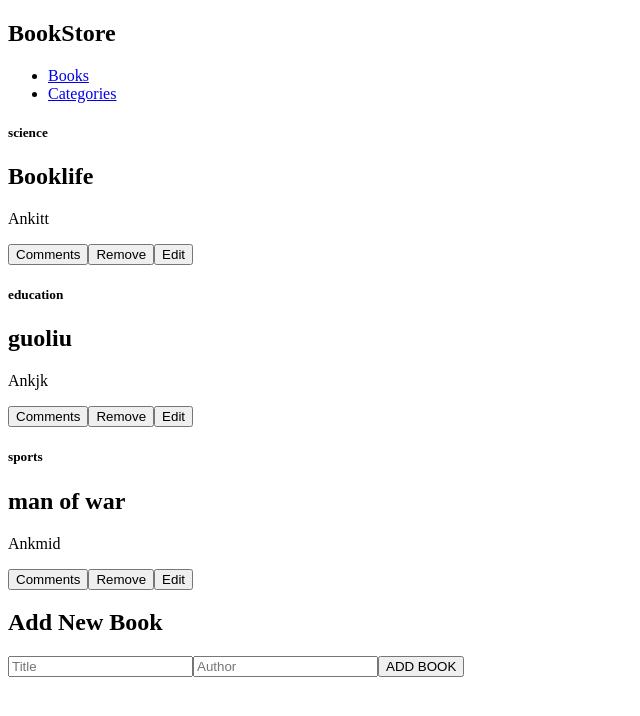
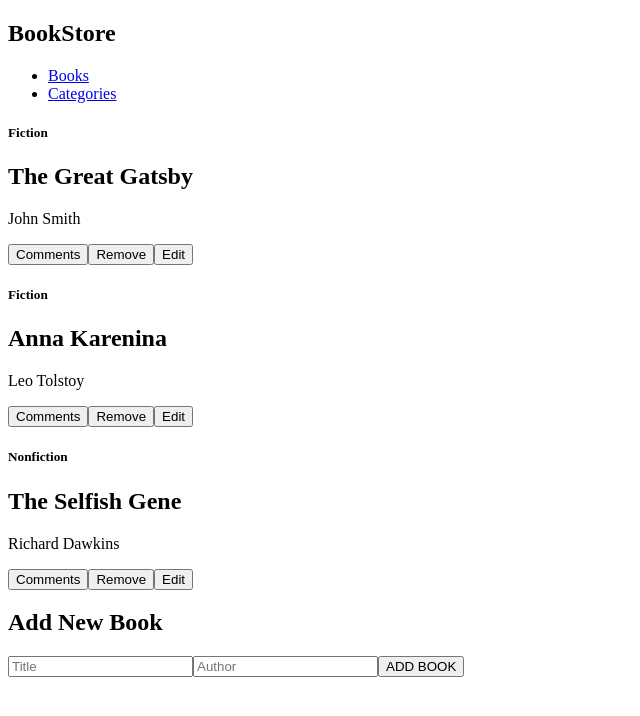
Before and after one commit to ankitt26/Bookstore, a React (Create React App) app: page / in a window 1280 px wide. Shown: the top 716 px of the page, without its empty margins (0-640 px from the left). Built offline with nearby package versions, Linux system fonts and the light colour scheme.

Commit message:
display books

```diff
--- a/src/components/AddNewBook.js
+++ b/src/components/AddNewBook.js
@@ -1,8 +1,6 @@
-import PropTypes from 'prop-types';
-
-const AddNewBook = ({ newbook }) => (
+const AddNewBook = () => (
   <>
-    <form onSubmit={() => { newbook(); }}>
+    <form onSubmit={() => {}}>
       <h2>Add New Book</h2>
       <input type="text" onChange={() => {}} placeholder="Title" required />
       <input type="text" onChange={() => {}} placeholder="Author" required />
@@ -10,9 +8,4 @@ const AddNewBook = ({ newbook }) => (
     </form>
   </>
 );
-
-AddNewBook.propTypes = {
-  newbook: PropTypes.func.isRequired,
-};
-
 export default AddNewBook;
--- a/src/components/Book.js
+++ b/src/components/Book.js
@@ -1,31 +1,31 @@
 import PropTypes from 'prop-types';
 
-const Book = ({ bookitem }) => {
-  const {
-    id, title, topic, author,
-  } = bookitem;
-  return (
+const Book = ({
+  id, title, author, category,
+}) => (
   <div className="book" id={id}>
-      <h5>{topic}</h5>
+    <h5>{category}</h5>
     <h2>{title}</h2>
     <p>{author}</p>
     <div className="buttons">
-        <button className="btn" type="submit">Comments</button>
-        <button className="btn" type="submit">Remove</button>
-        <button className="btn" type="submit">Edit</button>
+      <button className="btn" type="submit">
+        Comments
+      </button>
+      <button className="btn" type="submit">
+        Remove
+      </button>
+      <button className="btn" type="submit">
+        Edit
+      </button>
     </div>
-
   </div>
 );
-};
 
 Book.propTypes = {
-  bookitem: PropTypes.shape({
-    id: PropTypes.number.isRequired,
+  id: PropTypes.string.isRequired,
   title: PropTypes.string.isRequired,
-    topic: PropTypes.string.isRequired,
+  category: PropTypes.string.isRequired,
   author: PropTypes.string.isRequired,
-  }).isRequired,
 };
 
 export default Book;
--- a/src/components/Home.js
+++ b/src/components/Home.js
@@ -1,41 +1,24 @@
-import { useState } from 'react';
+import { useSelector } from 'react-redux';
 import AddNewBook from './AddNewBook';
 import Book from './Book';
 
 const Home = () => {
-  const [BookList, setBookList] = useState([
-    {
-      id: 1,
-      title: 'Booklife',
-      topic: 'science',
-      author: 'Ankitt',
-    },
-    {
-      id: 2,
-      title: 'guoliu',
-      topic: 'education',
-      author: 'Ankjk',
-    },
-    {
-      id: 3,
-      title: 'man of war',
-      topic: 'sports',
-      author: 'Ankmid',
-    },
-  ]);
-
-  const newbook = () => {
-    setBookList((prev) => prev);
-  };
-
+  const data = useSelector((state) => state.books.books);
+  console.log(data);
   return (
     <>
       <div>
-        {BookList.map((value) => (
-          <Book key={value.id} bookitem={value} />
+        {data.map((value) => (
+          <Book
+            key={value.item_id}
+            id={value.item_id}
+            title={value.title}
+            author={value.author}
+            category={value.category}
+          />
         ))}
       </div>
-      <AddNewBook newbook={newbook} />
+      <AddNewBook />
     </>
   );
 };
--- a/src/redux/books/booksSlice.js
+++ b/src/redux/books/booksSlice.js
@@ -6,23 +6,23 @@ const bookSlice = createSlice({
     books:
     [
       {
-        "item_id": "item1",
-        "title": "The Great Gatsby",
-        "author": "John Smith",
-        "category": "Fiction"
+        item_id: 'item1',
+        title: 'The Great Gatsby',
+        author: 'John Smith',
+        category: 'Fiction',
       },
       {
-        "item_id": "item2",
-        "title": "Anna Karenina",
-        "author": "Leo Tolstoy",
-        "category": "Fiction"
+        item_id: 'item2',
+        title: 'Anna Karenina',
+        author: 'Leo Tolstoy',
+        category: 'Fiction',
       },
       {
-        "item_id": "item3",
-        "title": "The Selfish Gene",
-        "author": "Richard Dawkins",
-        "category": "Nonfiction"
-      }
+        item_id: 'item3',
+        title: 'The Selfish Gene',
+        author: 'Richard Dawkins',
+        category: 'Nonfiction',
+      },
     ],
   },
   reducers: {
```
Lines whose indentation alone changed are shown as unchanged.
